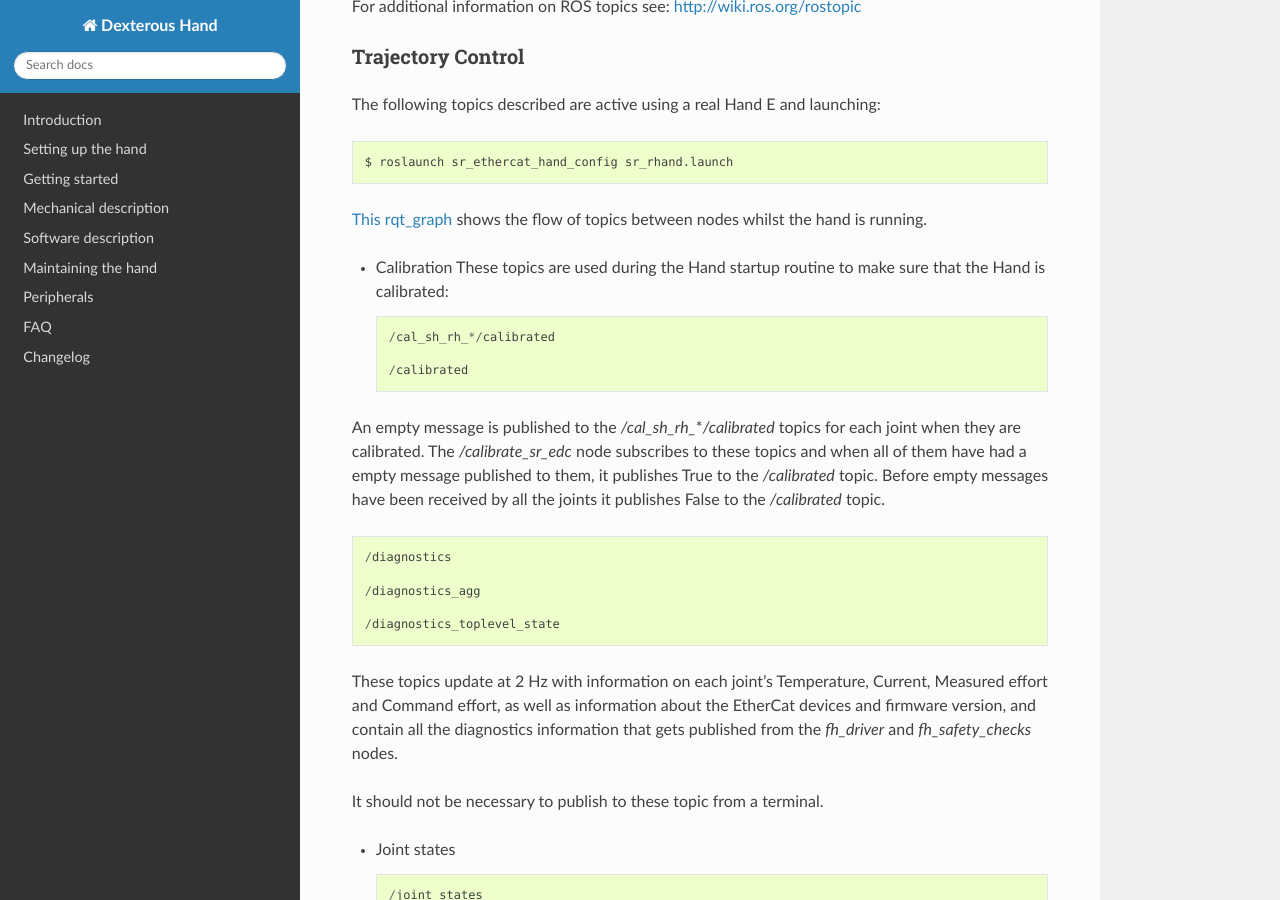
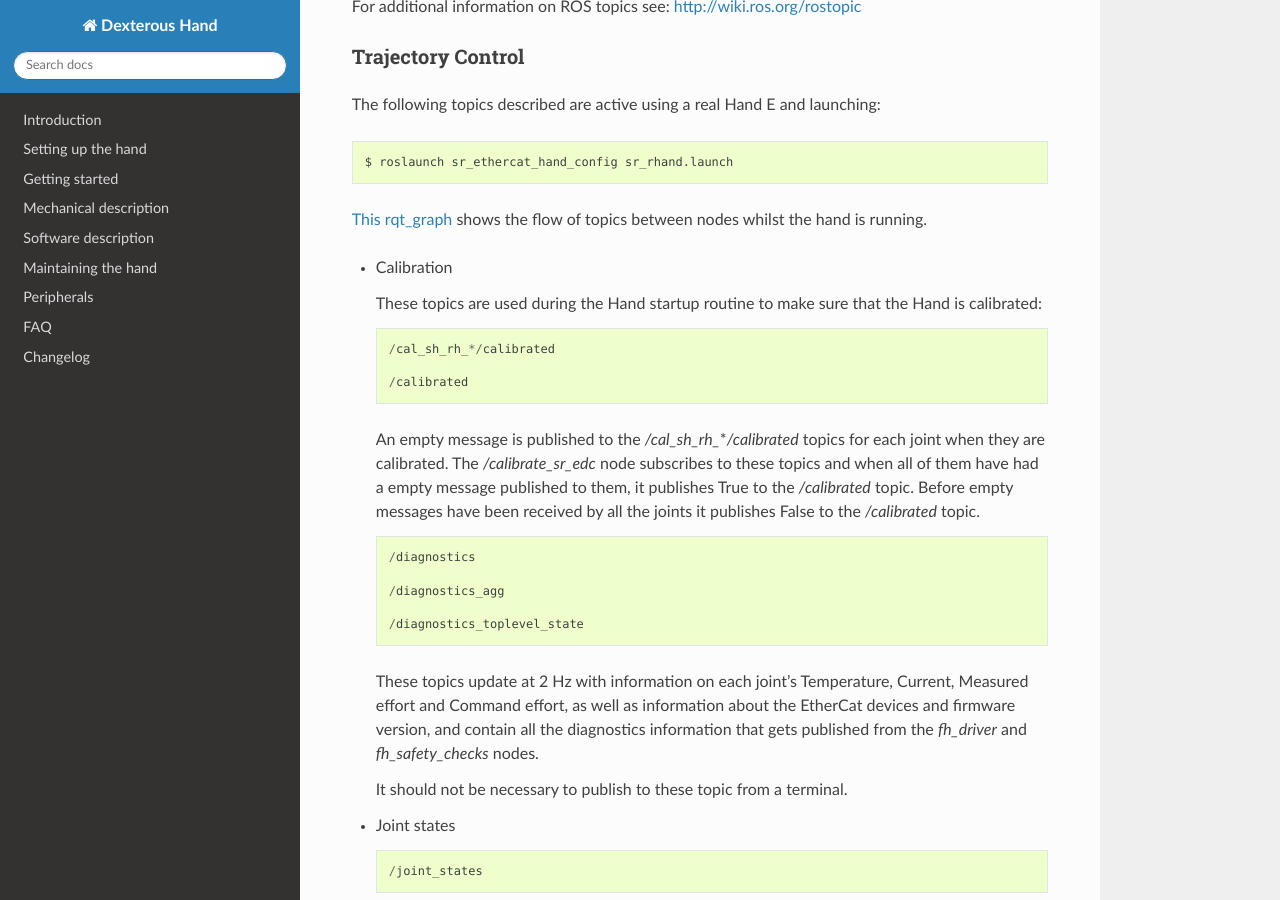
Before and after one commit to shadow-robot/sr_dexterous_hand_documentation, a Sphinx documentation site: the page built from docs/user_guide/3_getting_started.md, in a window 1280 px wide and 900 px high, scrolled down 15110 px. Built offline with Sphinx 7.4.7 and the Read the Docs theme 2.0.0, drawn with Linux system fonts in a browser that asks for light colours.

Commit message:
formatting

```diff
--- a/docs/user_guide/3_getting_started.md
+++ b/docs/user_guide/3_getting_started.md
@@ -473,6 +473,7 @@ $ roslaunch sr_ethercat_hand_config sr_rhand.launch
 [This rqt_graph](https://drive.google.com/file/d/1qql0WbgprA80IwDrDELh8RsrF1o3i266/view?usp=sharing) shows the flow of topics between nodes whilst the hand is running.
 
 - Calibration
+
   These topics are used during the Hand startup routine to make sure that the Hand is calibrated:
 
 
@@ -480,21 +481,21 @@ $ roslaunch sr_ethercat_hand_config sr_rhand.launch
 
       /calibrated
 
-An empty message is published to the */cal_sh_rh_***/calibrated* topics for each joint when they are calibrated. The */calibrate_sr_edc* node subscribes to these topics and when all of them have had a empty message published to them, it publishes True to the */calibrated* topic. Before empty messages have been received by all the joints it publishes False to the */calibrated* topic.
+  An empty message is published to the */cal_sh_rh_***/calibrated* topics for each joint when they are calibrated. The */calibrate_sr_edc* node subscribes to these topics and when all of them have had a empty message published to them, it publishes True to the */calibrated* topic. Before empty messages have been received by all the joints it publishes False to the */calibrated* topic.
 
 
 
-    /diagnostics
+      /diagnostics
 
-    /diagnostics_agg
+      /diagnostics_agg
 
-    /diagnostics_toplevel_state
+      /diagnostics_toplevel_state
 
 
+  These topics update at 2 Hz with information on each joint's Temperature, Current, Measured effort and Command effort, as well as information about the EtherCat devices and firmware version, and contain all the diagnostics information that gets published from the *fh_driver* and *fh_safety_checks* nodes.
 
-These topics update at 2 Hz with information on each joint's Temperature, Current, Measured effort and Command effort, as well as information about the EtherCat devices and firmware version, and contain all the diagnostics information that gets published from the *fh_driver* and *fh_safety_checks* nodes.
+  It should not be necessary to publish to these topic from a terminal.
 
-It should not be necessary to publish to these topic from a terminal.
 
 - Joint states
 
```
